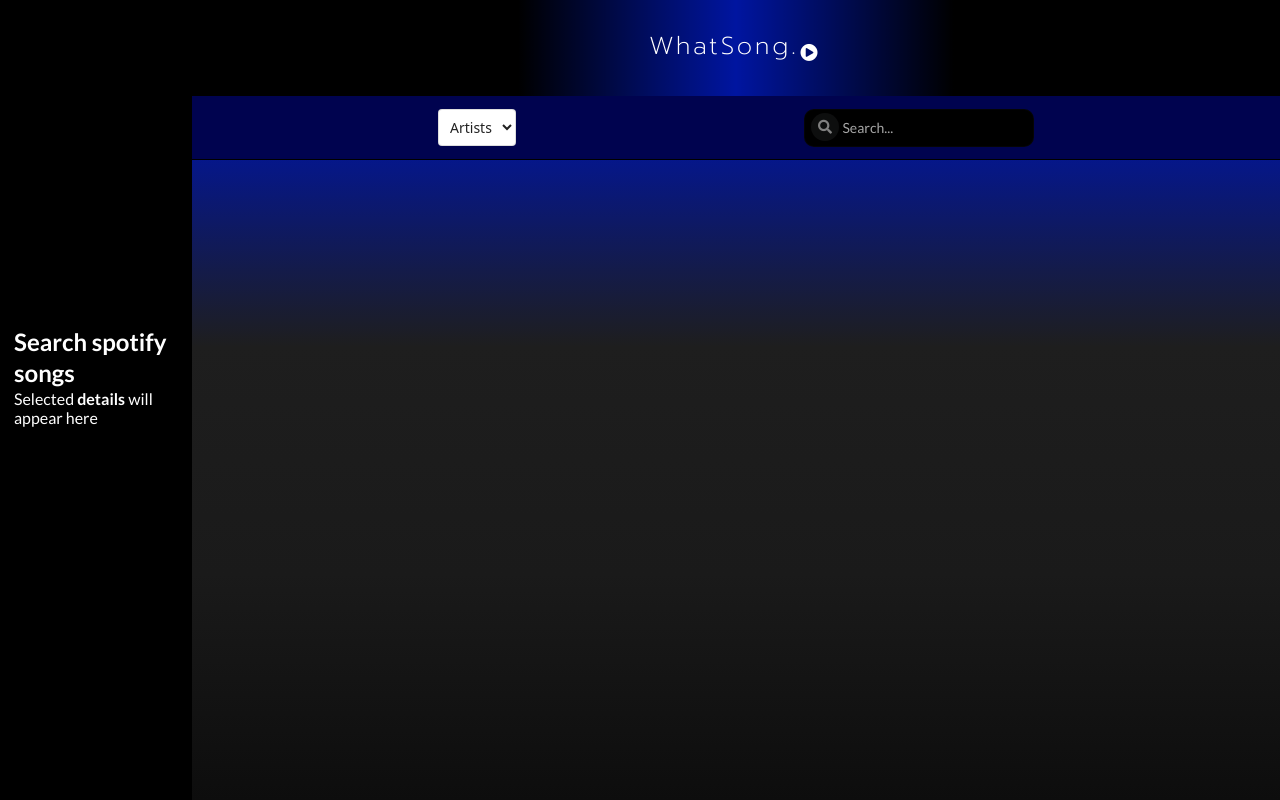
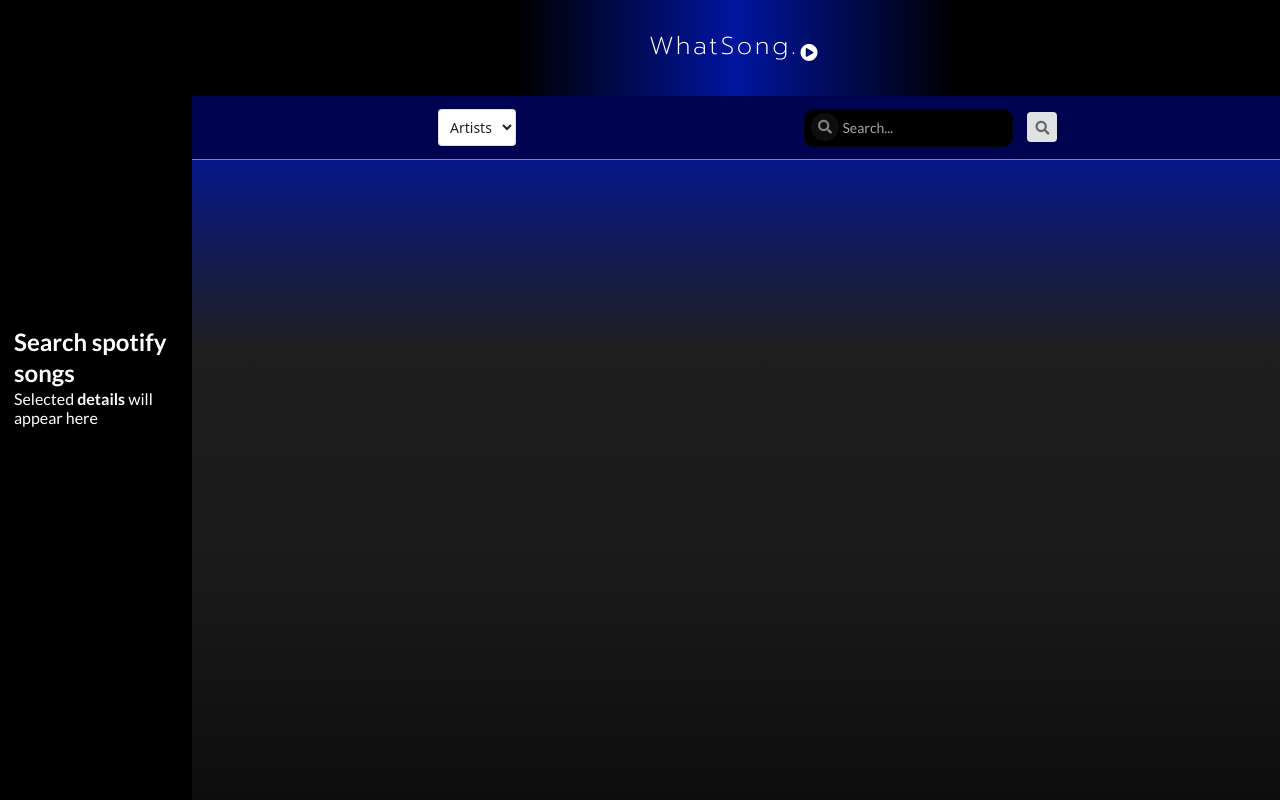
Before and after one commit to jordanss1/whatsong, a React (Create React App) app: page / in a window 1280 px wide. Built offline with nearby package versions, Linux system fonts and the light colour scheme; no server answers.

Commit message:
added button for search

```diff
--- a/src/components/App.js
+++ b/src/components/App.js
@@ -1,4 +1,4 @@
-import React, { useContext } from "react";
+import React, { useContext, useRef } from "react";
 import SelectedSong from "./SelectedSong";
 import Header from "./Header";
 import SearchList from "./SearchList";
@@ -7,6 +7,7 @@ import SearchContext from "../contexts/SearchStore";
 
 const App = () => {
   const { selectedSong, typeString, items } = useContext(SearchContext);
+  const scroll = useRef();
 
   const addClass = () => {
     if (
@@ -36,6 +37,7 @@ const App = () => {
           <Header />
         </div>
         <div
+          ref={scroll}
           id="portion2"
           className={`d-flex flex-column align-items-center mt-3 d-lg-grid p-lg-5 ${addClass()}`}
         >
--- a/src/components/SearchBar.js
+++ b/src/components/SearchBar.js
@@ -27,7 +27,7 @@ const SearchBar = () => {
     }
   };
 
-  useEffect(() => {
+  const searchConditions = () => {
     if (typeString === "artist" && submittedTerm) {
       setSelectedSong(null);
       spotifyTokenAndSearch(submittedTerm, typeString, setItems, 12);
@@ -35,6 +35,10 @@ const SearchBar = () => {
       setSelectedSong(null);
       spotifyTokenAndSearch(submittedTerm, typeString, setItems, 20);
     }
+  };
+
+  useEffect(() => {
+    searchConditions();
   }, [submittedTerm]);
 
   return (
@@ -56,7 +60,7 @@ const SearchBar = () => {
           placeholder="Search..."
           data-dashlane-rid="3640789f2356683f"
           data-form-type=""
-          className="searchInput"
+          className="searchInput me-3"
           onChange={({ target }) => setTerm(target.value)}
           onMouseEnter={() => {
             hover.current = true;
@@ -75,6 +79,12 @@ const SearchBar = () => {
             styleLogo();
           }}
         />
+        <button
+          onClick={() => searchConditions}
+          className="ui icon button searchButton d-flex align-items-center justify-content-center mt-1"
+        >
+          <i className="search icon fs-6"></i>
+        </button>
       </form>
     </div>
   );
--- a/src/components/SearchList.js
+++ b/src/components/SearchList.js
@@ -29,7 +29,7 @@ const SearchList = () => {
     ) {
       return (
         <h3 className="ui dividing header artistHeader mt-0 pb-3 ps-sm-4 pt-2">
-          {`Search for ${submittedTerm} in artists`}
+          {`Search for "${submittedTerm}" in artists`}
         </h3>
       );
     } else if (
@@ -38,7 +38,7 @@ const SearchList = () => {
     ) {
       return (
         <h3 className="ui dividing header songHeader mt-0 pb-3 ps-sm-4 pt-2">
-          {`Search for ${submittedTerm} in songs`}
+          {`Search for "${submittedTerm}" in songs`}
         </h3>
       );
     } else if (typeString && submittedTerm && !items.length) {
--- a/src/styles/body.css
+++ b/src/styles/body.css
@@ -128,7 +128,12 @@
 
 #header2 {
   background-color: #00034f;
-  border-bottom: 1px solid black;
+  border-bottom: 1px solid rgb(140, 130, 115);
+}
+
+.searchButton {
+  width: 30px;
+  height: 30px;
 }
 
 .searchInput {
```
Also changed, not shown: 1 other file (tests, documents, lock files or other folders).
